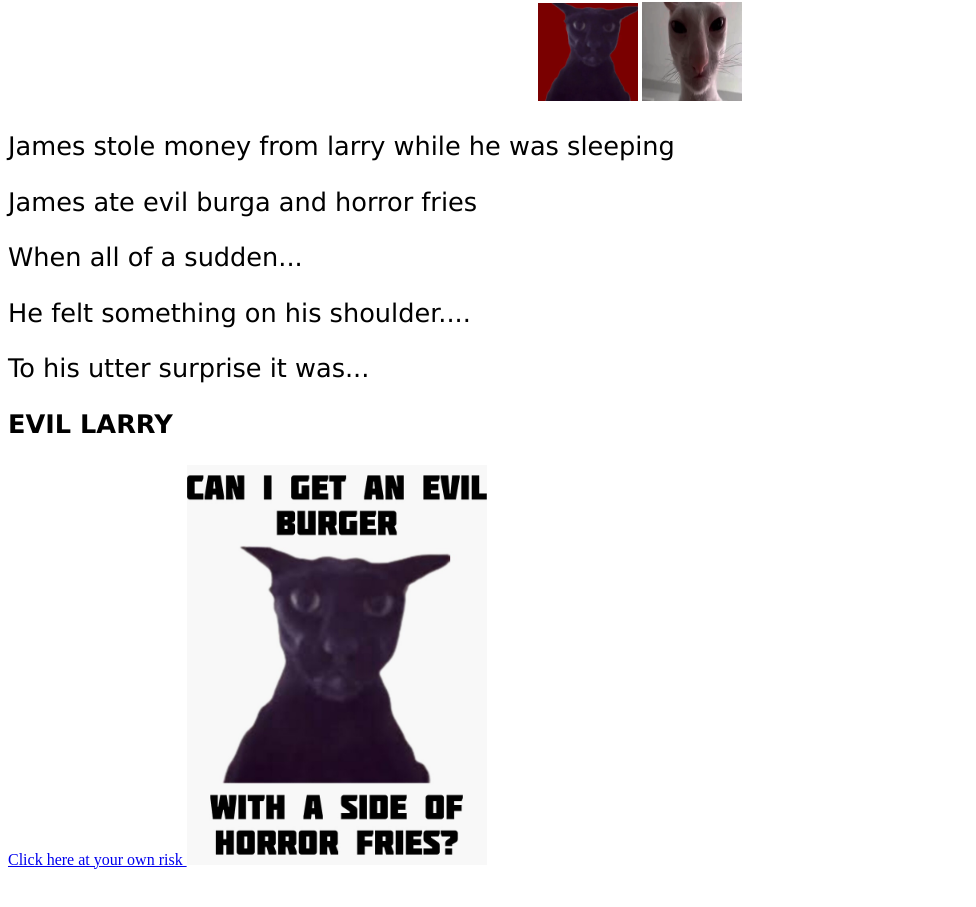
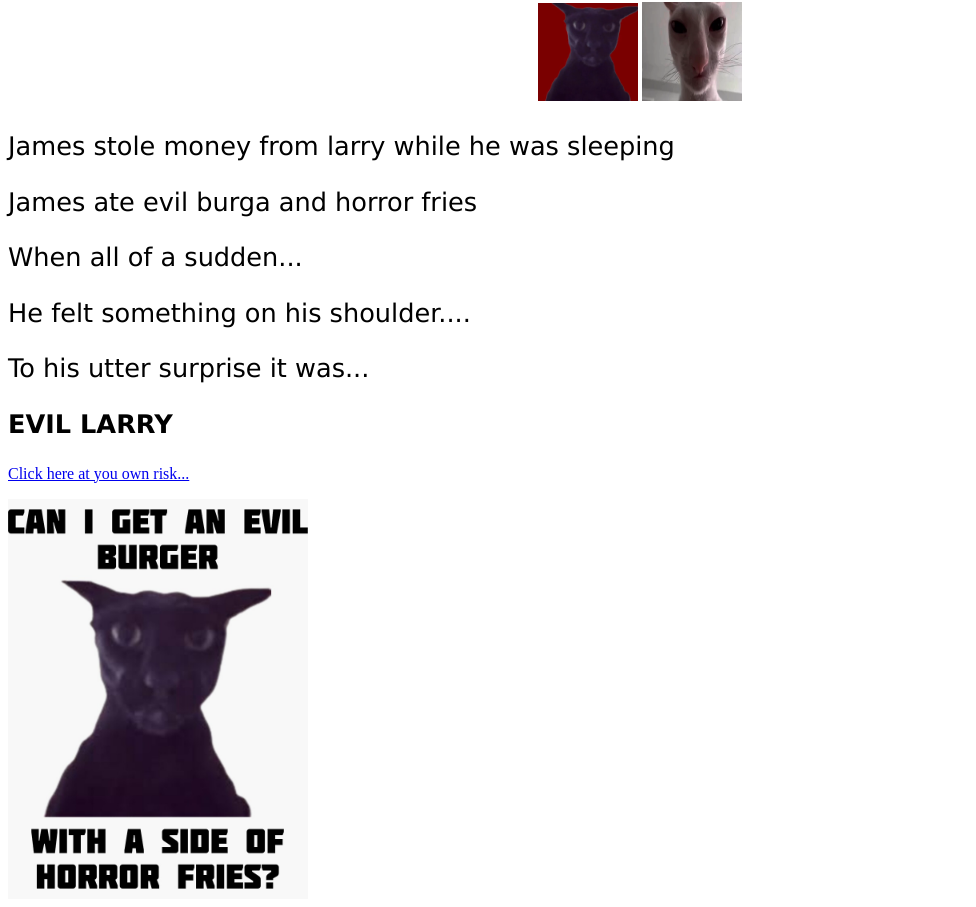
Before and after one commit to evilfawaz/larry, a plain HTML site: page index.html in a window 1280 px wide. Shown: the part 65-972 px from the top of the page, without its empty margins (0-976 px from the left). Before the commit the page ends 950 px from the top, so only its background shows below. Drawn offline with Linux system fonts and the light colour scheme.

Commit message:
Update index.html

```diff
--- a/index.html
+++ b/index.html
@@ -32,12 +32,10 @@
 
 <!--End-->
 <!--HyperLink-->
-<p>
 
  <a href="larrymeme.png" target="_blank">
-  Click here at your own risk <img src="larrymeme.png" style="width: 30vw; max-width: 300px;">
+ <p>Click here at you own risk...</p>  <img src="larrymeme.png" style="width: 30vw; max-width: 300px;">
 </a>
-</p>
 
 
 <!--Next Story-->
```
